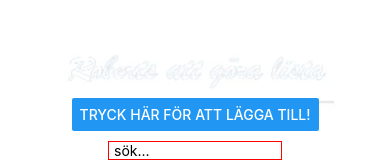
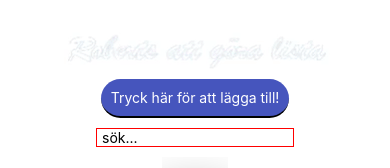
Before and after one commit to rob9099/first-react-native-app, a React Native app: screen / in a window 390 px wide. Shown: the top 168 px of the page. Built offline with nearby package versions, Linux system fonts and the light colour scheme; no server answers.

Commit message:
inför redovisning

```diff
--- a/App.js
+++ b/App.js
@@ -6,6 +6,7 @@ import ToDoInput from "./components/ToDoInput";
 import CategoryHeader from "./components/CategoryHeader";
 import Search from "./components/Search";
 import axios from "axios";
+import CustomButton from "./components/CustomButton";
 
 
 
@@ -123,7 +124,7 @@ export default function App() {
     <TouchableWithoutFeedback onPress={() => Keyboard.dismiss()}>
       <View style={styles.screen}>
         <Header />
-        <Button title='Tryck här för att lägga till!' onPress={() => setaddButton(true)}/>
+        <CustomButton style={styles.button} onPress={() => setaddButton(true)}>Tryck här för att lägga till!</CustomButton>
         <Search onSearchHandler={searchHandler}/>
         <ToDoInput visible={addButton} onAddNewToDoHandler={addNewToDoHandler} onCancel={cancelButtonHandler}/>
         <ScrollView>
@@ -164,8 +165,11 @@ export default function App() {
 
 const styles = StyleSheet.create({
   screen: {
-    padding: 50,
+    padding: 30,
     justifyContent: 'center',
     alignItems: 'center'
+  },
+  button: {
+    backgroundColor: '#4655BD'
   }
 });
--- a/components/CategoryHeader.js
+++ b/components/CategoryHeader.js
@@ -13,11 +13,12 @@ const CategoryHeader = props => {
 
 const styles = StyleSheet.create({
     categoryHeaderContainer: {
+
       shadowColor: 'black',
       shadowOffset: {width: 0, height: 2},
       shadowRadius: 50,
       shadowOpacity: 0.5,
-      elevation: 5,
+      elevation: 4,
     },
     categoryHeader: {
       textAlign: 'center',
--- /dev/null
+++ b/components/CustomButton.js
@@ -0,0 +1,31 @@
+import React from 'react'
+import { StyleSheet, View, Text, TouchableOpacity} from "react-native";
+
+
+
+const CustomButton = props => {
+  return (
+    <TouchableOpacity onPress={props.onPress}>
+      <View style={{...styles.buttonContainer, ...props.style}}>
+        <Text style={styles.buttonText}>{props.children}</Text>
+      </View>
+    </TouchableOpacity>
+  )
+}
+
+const styles = StyleSheet.create({
+    buttonContainer: {
+      justifyContent: 'center',
+      backgroundColor:'#b40000',
+      padding: 10,
+      borderRadius: 20,
+      borderBottomWidth: 2,
+      borderBottomColor:'black'
+    },
+    buttonText: {
+      color: 'white',
+      textAlign: 'center'
+    }
+  })
+
+export default CustomButton
--- a/components/Header.js
+++ b/components/Header.js
@@ -14,9 +14,10 @@ const Header = () => {
 const styles = StyleSheet.create({
   imageContainer: {
     height: '10%',
-    width: '70%',
+    width: '90%',
     justifyContent: 'center',
-    alignItems: 'center'
+    alignItems: 'center',
+    overflow: 'hidden'
   },
   image: {
     justifyContent: 'center',
--- a/components/ToDoInput.js
+++ b/components/ToDoInput.js
@@ -1,6 +1,7 @@
 import React from 'react'
 import { useState } from 'react'
 import {View, TextInput, StyleSheet, Button, Modal, TouchableWithoutFeedback, Keyboard, Text, Alert} from 'react-native'
+import CustomButton from './CustomButton';
 
 
 
@@ -54,24 +55,24 @@ const ToDoInput = props => {
               value={newToDo}
           />
           {errorMessage}
-          <View style={styles.buttonContainer}>
-            <View style={styles.button}>
-              <Button title='avbryt' color='#b40000' onPress={() => {
+          <View style={styles.buttonAllContainer}>
+            <View style={styles.buttonContainer}>
+              <CustomButton onPress={() => {
                 props.onCancel();
                 setNewToDo('');
                 seterrorSpecialCharacters(false)
                 setErrorEmptyInput(false)
-                }}/>
+                }}>Avbryt</CustomButton>
             </View>
-            <View style={styles.button}>
-              <Button title='rensa' color='#E7E214' onPress={() => {
+            <View style={styles.buttonContainer}>
+              <CustomButton style={styles.clearButton} onPress={() => {
                 setNewToDo('')
                 seterrorSpecialCharacters(false)
                 setErrorEmptyInput(false)
-                }}/>
+                }}>Rensa</CustomButton>
             </View>
-            <View style={styles.button}>
-              <Button title="lägg till" onPress={addToDoHandler}/>
+            <View style={styles.buttonContainer}>
+              <CustomButton style={styles.addButton} onPress={addToDoHandler}>Lägg till</CustomButton>
             </View>
           </View>
         </View>
@@ -97,13 +98,19 @@ const styles = StyleSheet.create({
       padding: 5,
       marginBottom: 10
     },
-    buttonContainer: {
+    buttonAllContainer: {
       flexDirection: 'row',
       width: '70%',
       justifyContent: 'space-between'
     },
-    button: {
+    buttonContainer: {
       width: '30%'
+    },
+    clearButton: {
+      backgroundColor: '#E7E214'
+    },
+    addButton: {
+      backgroundColor: '#194D33'
     }
   });
 
--- a/components/ToDoItems.js
+++ b/components/ToDoItems.js
@@ -1,5 +1,6 @@
 import React from "react";
 import {View, Text, StyleSheet, TouchableOpacity, Button} from 'react-native'
+import CustomButton from "./CustomButton";
 
 
 
@@ -19,7 +20,7 @@ const ToDoItems = props => {
             <Text>{props.title.value}</Text>
         </View>
         <View style={styles.buttonContainer}>
-          <Button title='radera' color='#b40000' onPress={() => props.onDelete(props.title._id)}/>
+          <CustomButton onPress={() => props.onDelete(props.title._id)}>Radera</CustomButton>
         </View>
       </View>
     </TouchableOpacity>
@@ -30,6 +31,7 @@ const ToDoItems = props => {
 
 const styles = StyleSheet.create({
   listItemContainer:{
+    marginLeft: 20,
     flexDirection: 'row',
     justifyContent: 'space-evenly',
   },
```
